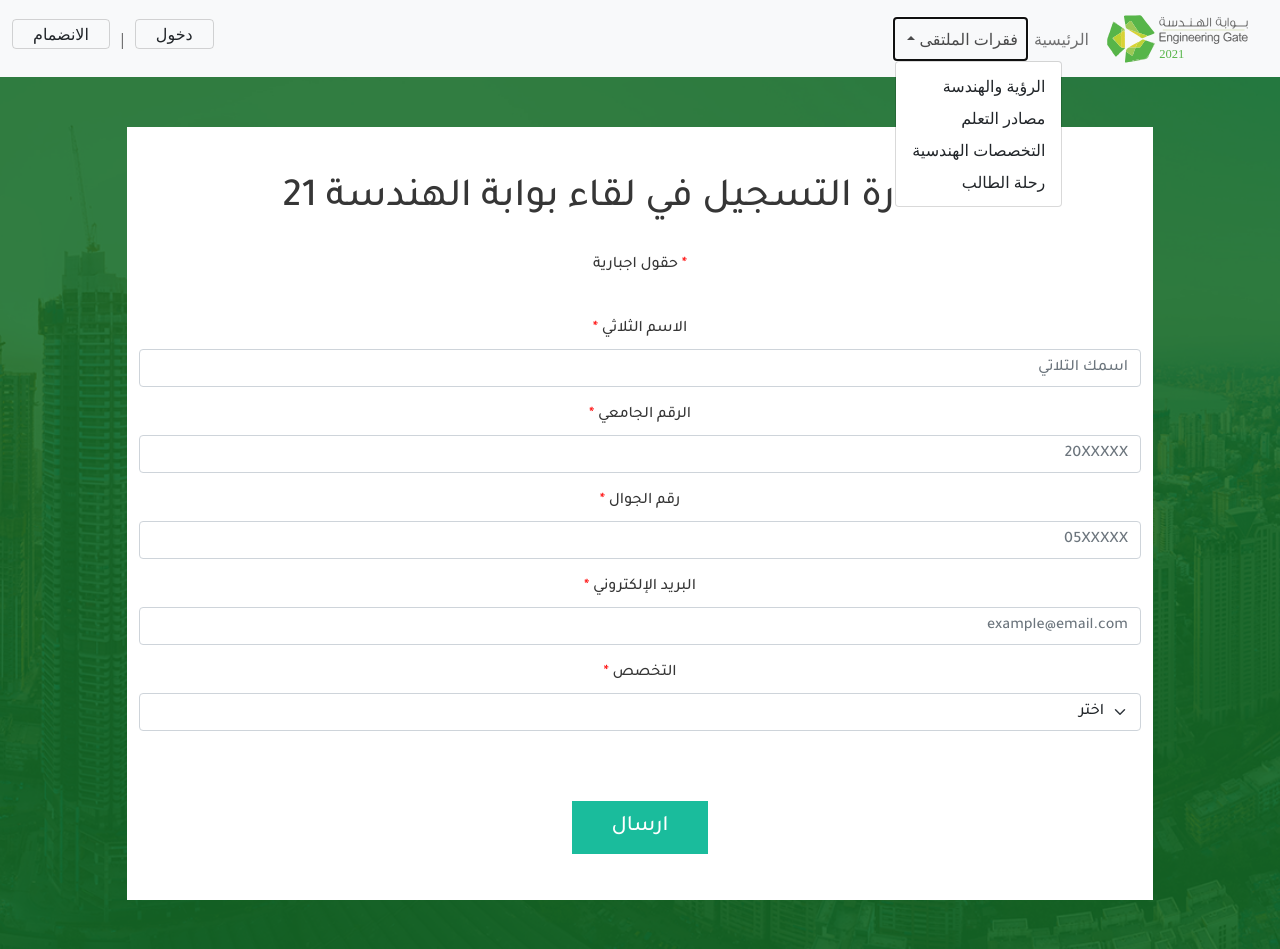
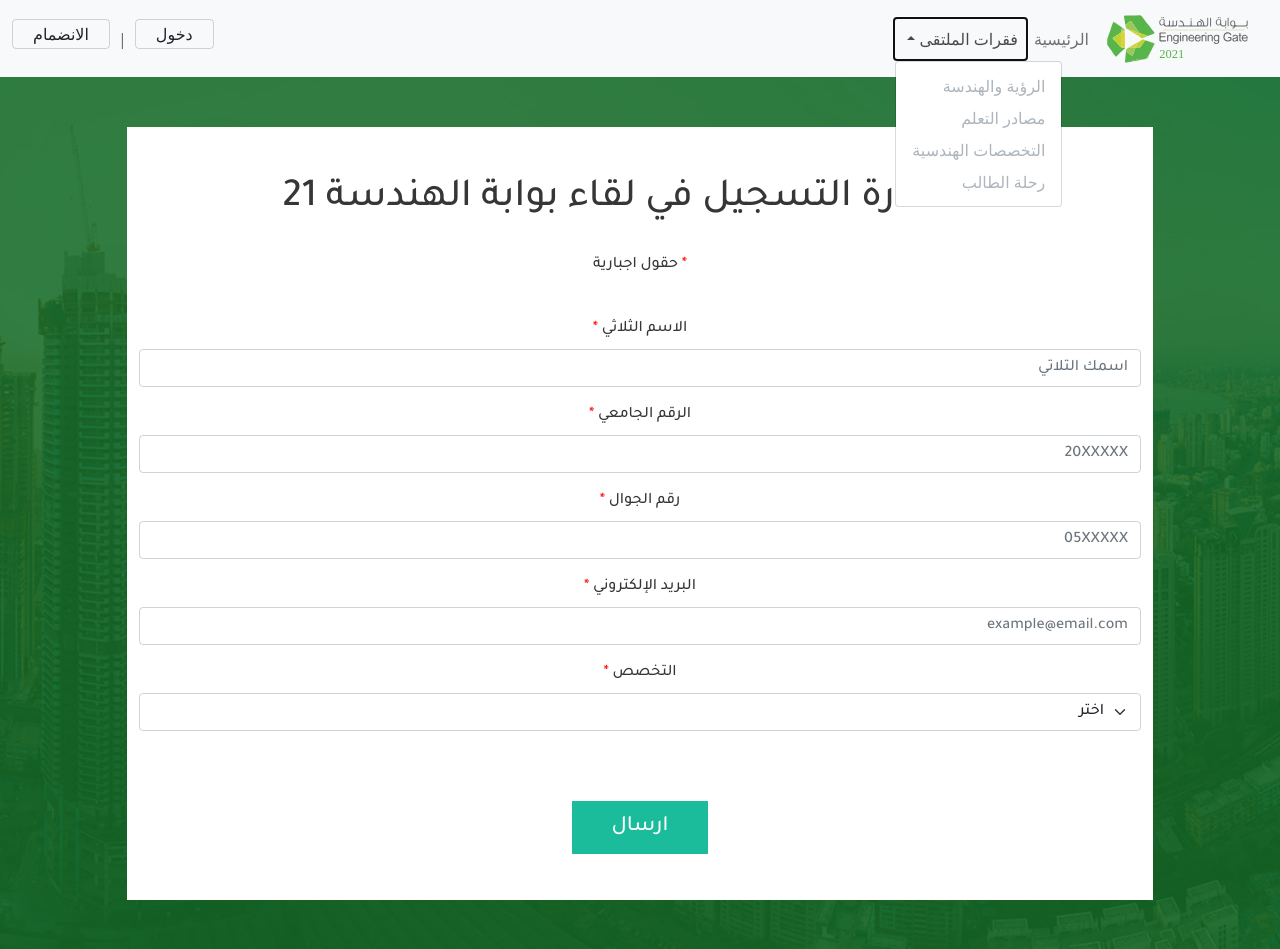
Before and after one commit to FaisalJAbushanab/engineering_day_kau, a Flask app: page /register in a window 1280 px wide, after a click on "فقرات الملتقى". Shown: the top 949 px of the page. Run offline with Flask 2, Linux system fonts and the light colour scheme; tables that the repository leaves empty hold one stand-in row (values such as "Sample post"); some libraries are stand-ins or nearby versions.

Commit message:
navbar elements disabled

```diff
--- a/app/templates/base.html
+++ b/app/templates/base.html
@@ -133,10 +133,10 @@
                   فقرات الملتقى
                 </a>
                 <ul class="dropdown-menu" aria-labelledby="navbarDropdown">
-                  <li><a class="dropdown-item {{ 'item-active' if sub and sub == 'efgfg' }}" href="{{  url_for('index')  }}">الرؤية والهندسة</a></li>
-                  <li><a class="dropdown-item {{ 'item-active' if sub and sub == 'index' }}" href="{{  url_for('index')  }}">مصادر التعلم</a></li>
-                  <li><a class="dropdown-item {{ 'item-active' if sub and sub == 'engineering_fields' }}" href="{{  url_for('resources', page='engineering_fields')  }}">التخصصات الهندسية</a></li>
-                  <li><a class="dropdown-item {{ 'item-active' if sub and sub == 'index' }}" href="{{  url_for('index')  }}">رحلة الطالب</a></li>
+                  <li><a class="dropdown-item disabled {{ 'item-active' if sub and sub == 'efgfg' }}" href="{{  url_for('index')  }}">الرؤية والهندسة</a></li>
+                  <li><a class="dropdown-item disabled {{ 'item-active' if sub and sub == 'index' }}" href="{{  url_for('index')  }}">مصادر التعلم</a></li>
+                  <li><a class="dropdown-item disabled {{ 'item-active' if sub and sub == 'engineering_fields' }}" href="{{  url_for('resources', page='engineering_fields')  }}">التخصصات الهندسية</a></li>
+                  <li><a class="dropdown-item disabled {{ 'item-active' if sub and sub == 'index' }}" href="{{  url_for('index')  }}">رحلة الطالب</a></li>
                 </ul>
               </li>
 
```
